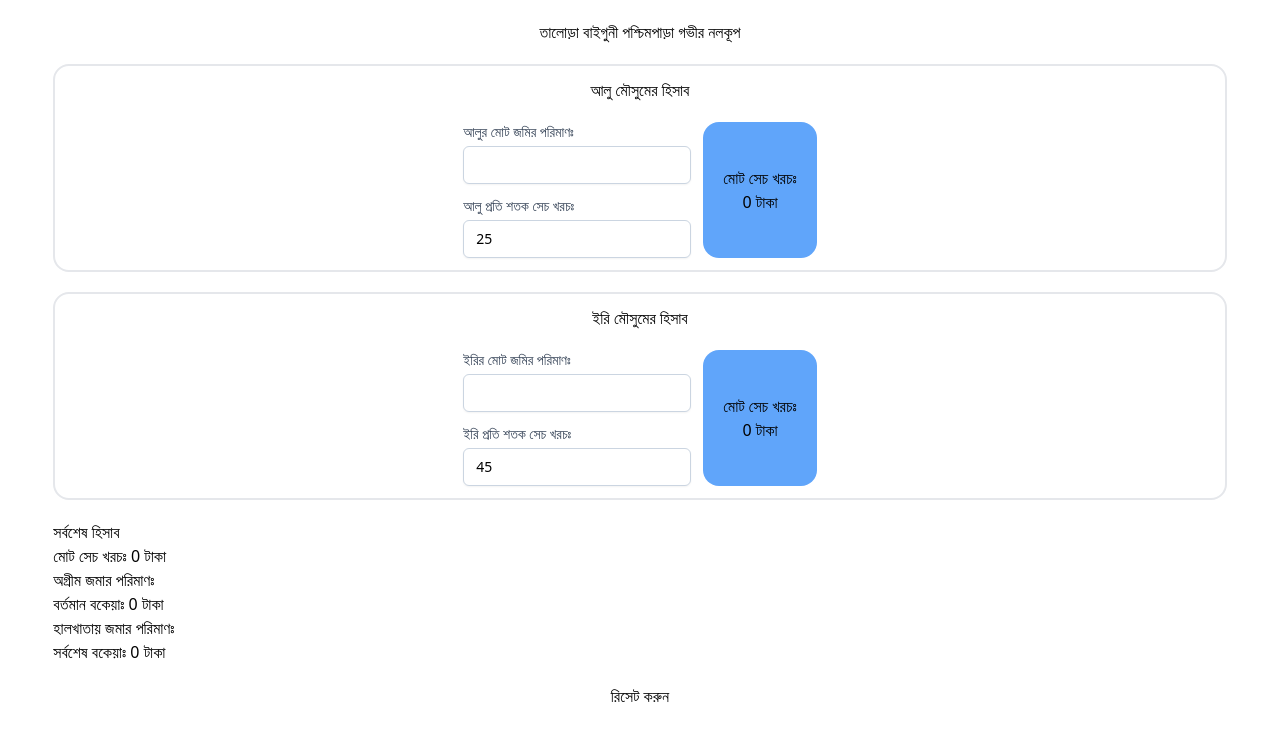
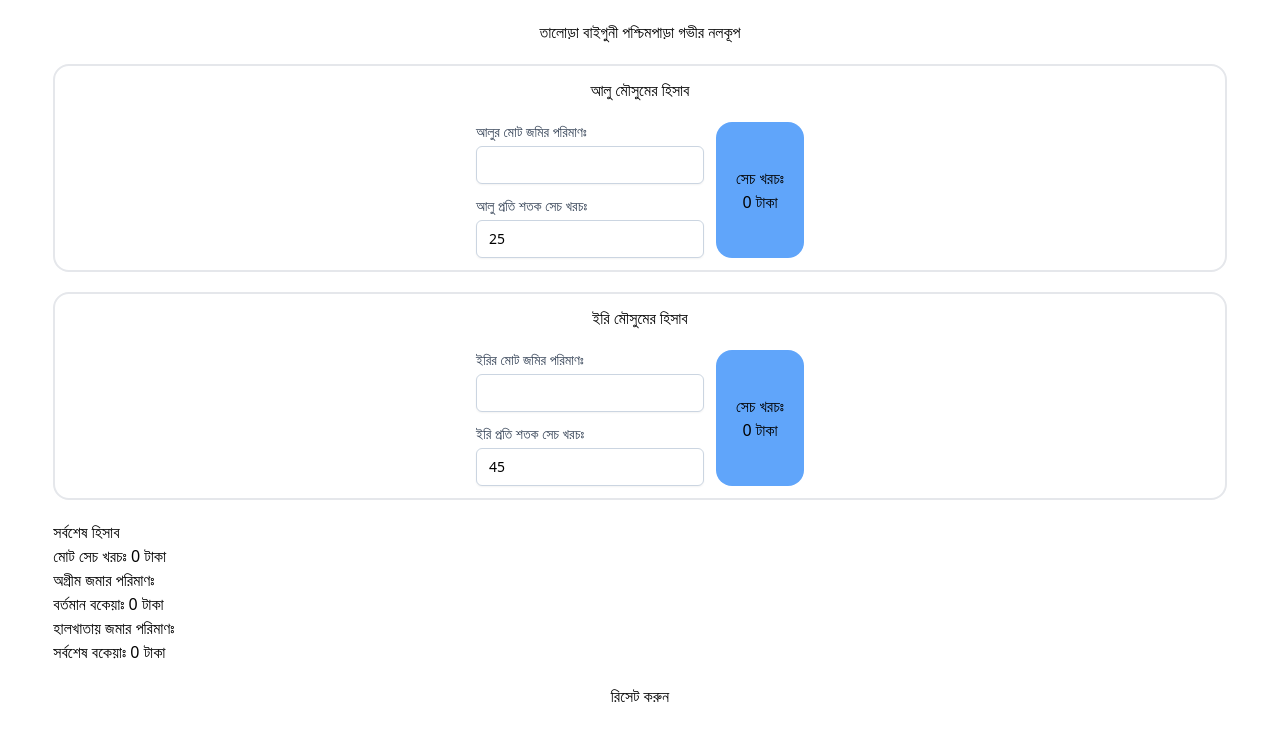
Before and after one commit to iamsadikrahman/deep-tubewell, a Vue app: page /halkhata in a window 1280 px wide. Shown: the top 740 px of the page. Built offline with nearby package versions, Linux system fonts and the light colour scheme.

Commit message:
ui changes with tailwind css 3

```diff
--- a/src/components/pages/Halkhata.vue
+++ b/src/components/pages/Halkhata.vue
@@ -23,7 +23,7 @@
           </div>
 
           <div class="bg-blue-400 flex flex-col justify-center pl-5 pr-5 rounded-2xl items-center">
-            <p class="potato-total-cost">মোট সেচ খরচঃ</p>
+            <p class="potato-total-cost">সেচ খরচঃ</p>
             <h4> {{ potatoTotalCost }} টাকা</h4>
           </div>
 
@@ -49,7 +49,7 @@
         </div>
 
         <div class="bg-blue-400 flex flex-col justify-center pl-5 pr-5 rounded-2xl items-center">
-          <p class="potato-total-cost">মোট সেচ খরচঃ</p>
+          <p class="potato-total-cost">সেচ খরচঃ</p>
           <h4> {{ paddyTotalCost }} টাকা</h4>
         </div>
 
```
